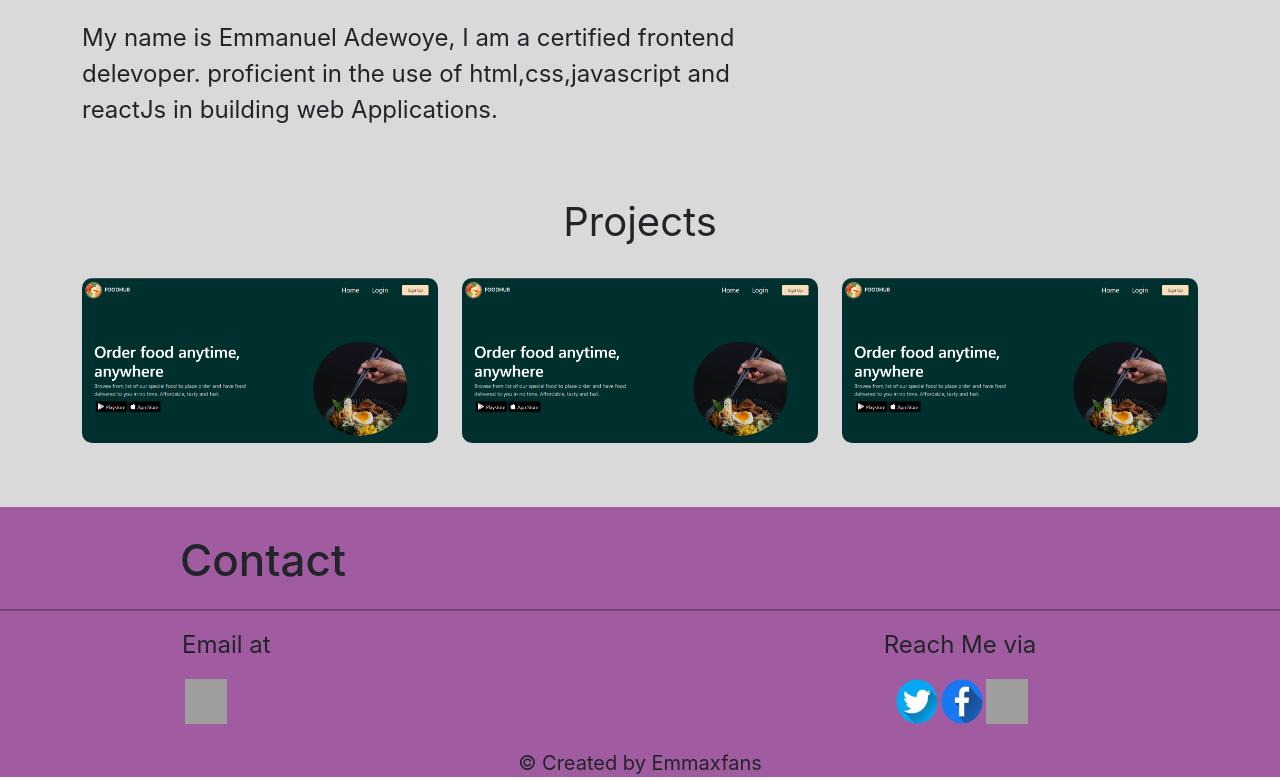
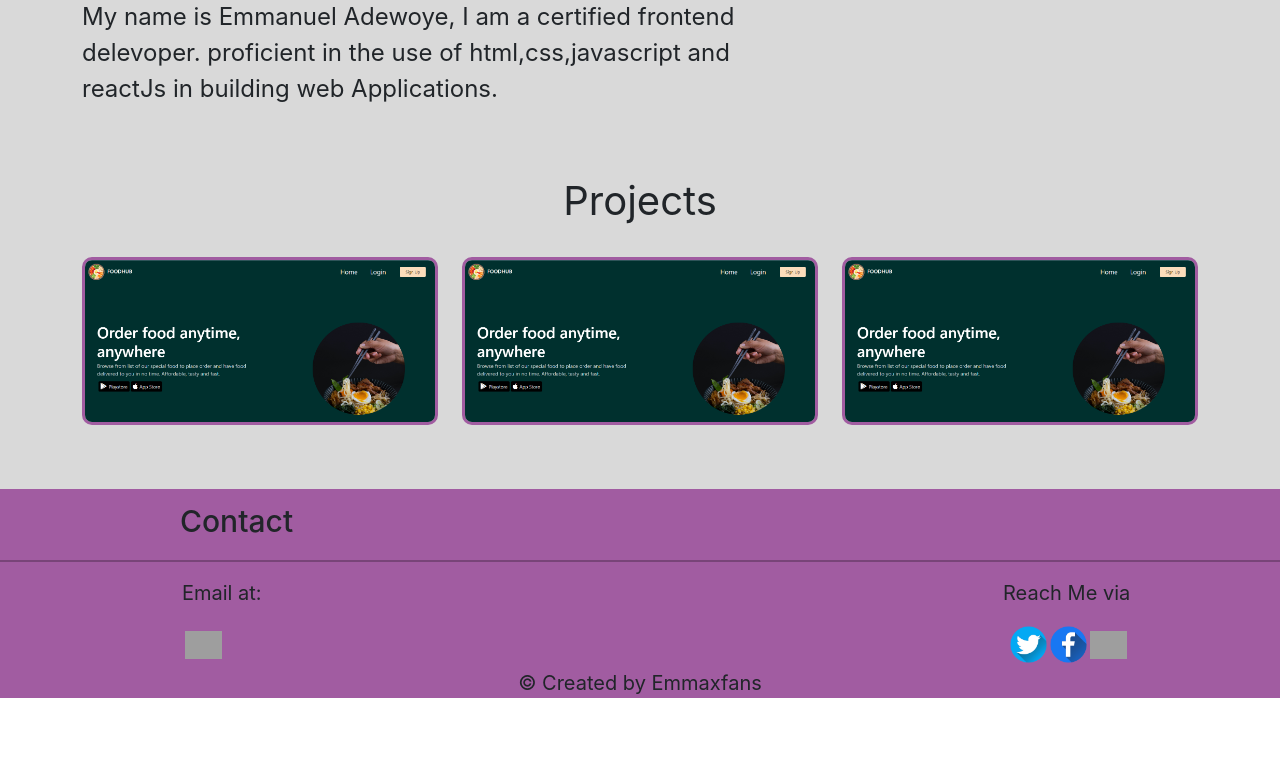
Before and after one commit to Emmaxfans/portfolio, a React (Create React App) app: page / in a window 1280 px wide. Shown: the part 628-1406 px from the top of the page. After the commit the page ends 1326 px from the top, so only its background shows below. Built offline with nearby package versions, Linux system fonts and the light colour scheme; grey boxes are pictures that could not be loaded.

Commit message:
changes to the footer and top icon

```diff
--- a/src/App.css
+++ b/src/App.css
@@ -35,7 +35,14 @@
 
 .footer1{
   background: #a15ca1;
-  height: 270px;
+  /* height: 200px; */
+}
+.create-footer{
+  margin-top: 90px;
+  margin-bottom: 0px;
+}
+.create-footer2{
+  display: none;
 }
 
 .pro-header{
@@ -47,10 +54,10 @@
 
 
 .header-footer{
-  font-size: 44px;
+  font-size: 30px;
   padding-left: 180px;
   font-weight: 500;
-  padding-top: 20px;
+  padding-top: 10px;
   /* margin-bottom: 20px; */
 }
 
@@ -97,6 +104,7 @@
 .img1a{
   /* background: #a15ca1; */
   border: 3px solid black;
+  max-width: 70%;
 }
 
 .img3{
@@ -129,8 +137,8 @@
 }
 
 .img-footer{
-  width: 45px;
-  height: 45px;
+  width: 40px;
+  /* height: 45px; */
   padding-left: 3px;
 }
 
@@ -157,6 +165,7 @@ a{
 
 .pro-img{
   border-radius: 10px;
+  border: 3px solid #a15ca1;
 }
 
 @media screen and (max-width: 680px){
@@ -212,6 +221,10 @@ a{
     font-family: inter;
   }
 
+  .img1a{
+    max-width: 50%;
+  }
+
   .img3{
     /* display: none; */
     padding-top: 50px;
@@ -261,8 +274,20 @@ a{
   }
 
   .img-footer{
-    width: 10%;
+    /* width: 10%; */
     height: 10%;
   }
 
+  .create-footer{
+    display: none;
+    margin-top: 0px;
+    margin-bottom: 0px;
+  }
+
+  .create-footer2{
+    display: block;
+    margin-top: 25px;
+    margin-bottom: 0px;
+  }
+
 }
--- a/src/App.js
+++ b/src/App.js
@@ -110,17 +110,21 @@ function App() {
 
       <div className="row">
 
-        <div className="col-lg-6">
+        <div className="col-lg-4">
         <div className="p1-con">
-          <p className="">Email at</p>
+          <p className="fs-5">Email at:</p>
           <a href='mailto:Emmaxfans@gmail.com'><img src="./email (1).png" alt="twitter" className='img-footer'/></a>
         </div>
         </div>
 
-        <div className="col-lg-6">
+        <div className="col-lg-4">
+        <p className='text-center fs-5 create-footer'>&copy; Created by Emmaxfans</p>
+        </div>
 
-          <p className="p2-con">Reach Me via</p>
-          <div className="p2-con">
+        <div className="col-lg-4">
+
+          <p className="p2-con fs-5">Reach Me via</p>
+        <div className="p2-con">
         <a href='https://twitter.com/_Emmaxfans'><img src="./twitter (1).png" alt="twitter" className="img-footer"/></a>
         <a href='https://facebook.com'><img src="./facebook (2).png" alt="twitter" className="img-footer"/></a>
         <a href='https://github.com/Emmaxfans'><img src="./github (1).png" alt="twitter" className="img-footer"/></a>
@@ -130,11 +134,14 @@ function App() {
         </div>
 
       </div>
-      </div>
 
-      <p className='text-center mt-4 fs-5'>&copy; Created by Emmaxfans</p>
+      <div className="col-lg-4">
+        <p className='text-center create-footer2'>&copy; Created by Emmaxfans</p>
+        </div>
 
-    </footer>
+    </div>
+
+  </footer>
 
     </div>
   );
```
